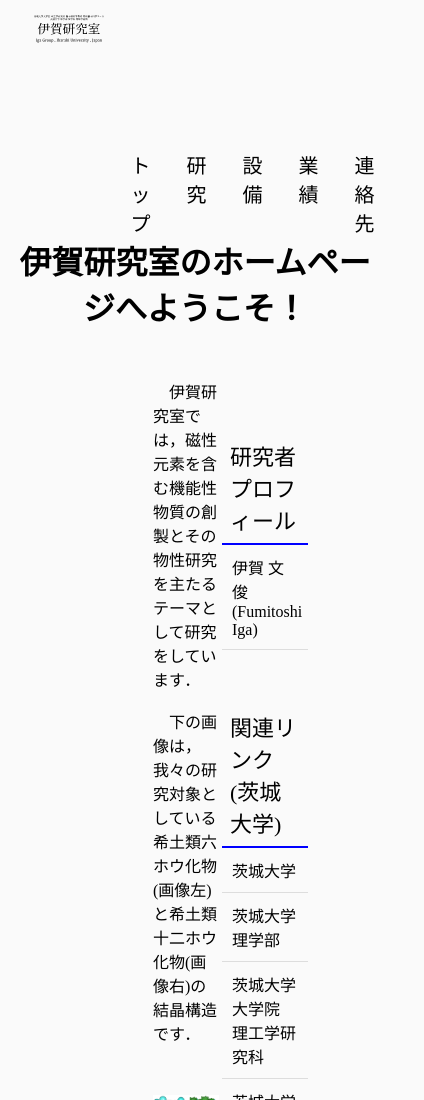
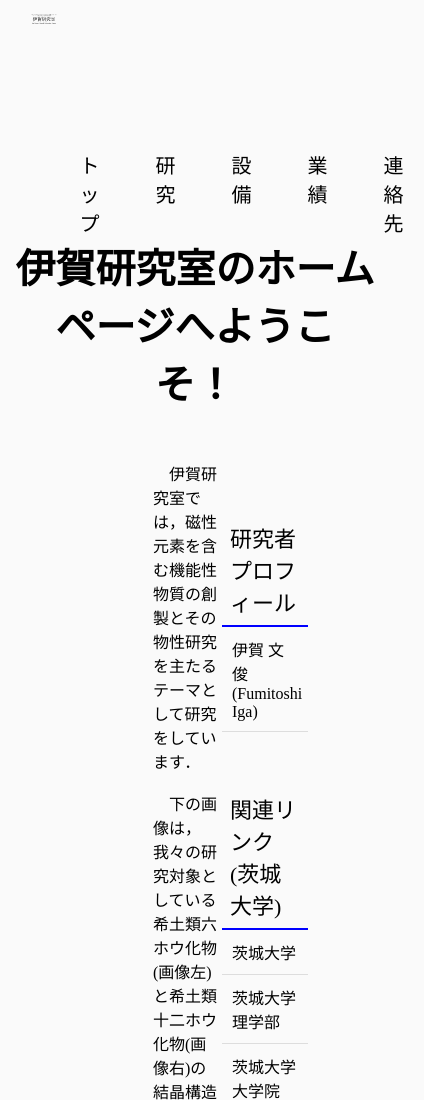
Before and after one commit to MizutoKadowaki0312/iga-group_website, a plain HTML site: page index.html in a window 390 px wide. Shown: the top 1100 px of the page, 424 px wide, since content can reach past the window. Drawn offline with Linux system fonts and the light colour scheme; some packages are replaced by stand-ins of ours.

Commit message:
レスポンシブ

```diff
--- a/CSS/style.css
+++ b/CSS/style.css
@@ -20,6 +20,30 @@ a{
 img{
     max-width: 100%;
 }
+
+/*レスポンシブ
+------------------*/
+
+@media (max-width: 600px){
+    .page-title{
+        font-size: 2.5rem;
+    }
+
+    /*header
+    ------------------*/
+    .main-nav{
+        font-size: 1rem;
+        margin-top: 10px;
+    }
+
+    .main-nav li{
+        margin: 0 20px;
+    }
+
+    /*home
+    ------------------*/
+}
+
 
 
 /*header
```
